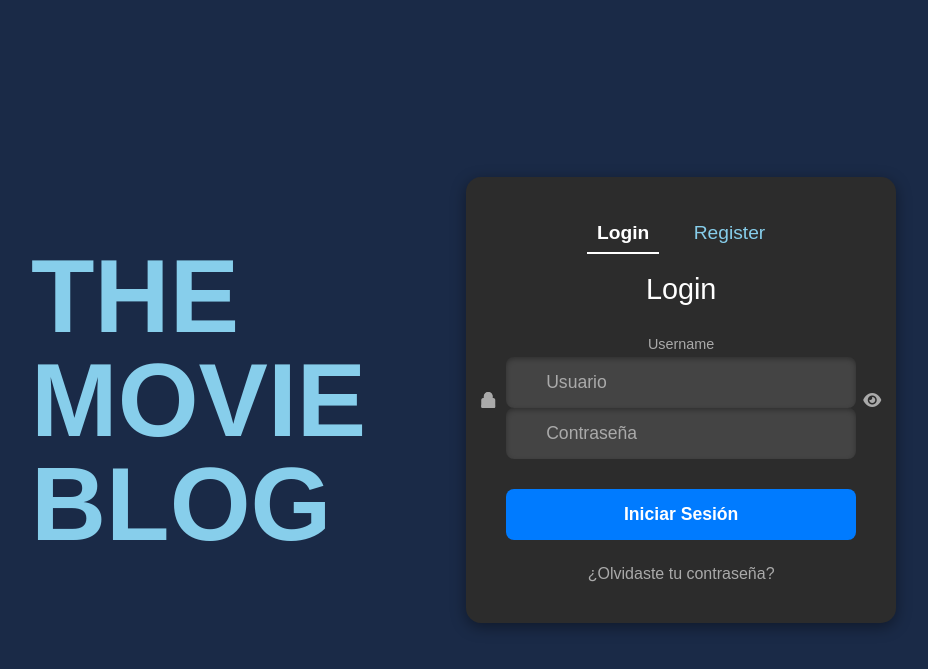
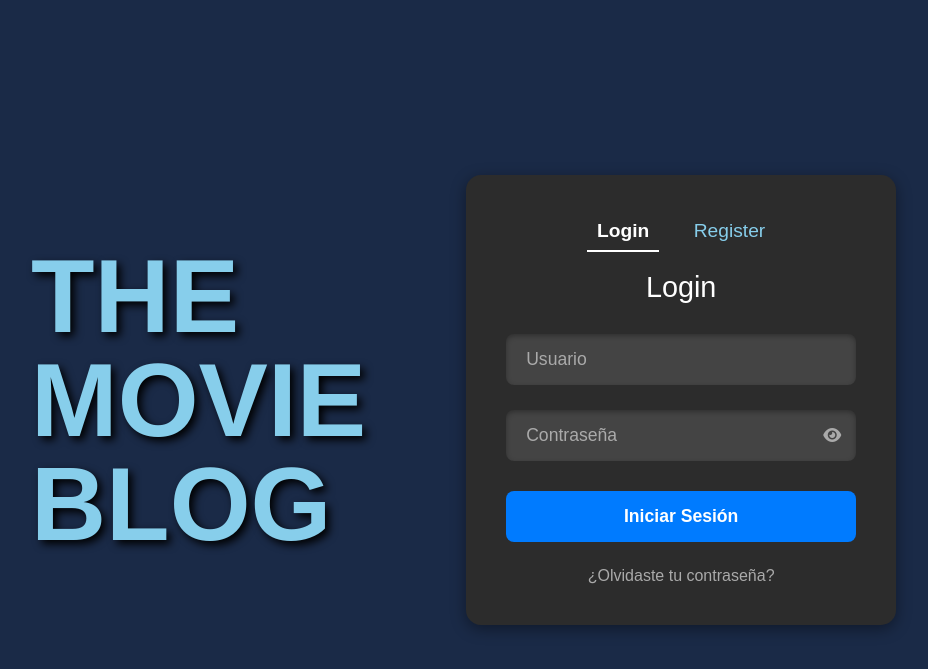
Before and after one commit to SGonzaPani/Usuario_0, a Django app: page /accounts/login_register/ in a window 1280 px wide. Shown: the top 669 px of the page, without its empty margins (33-961 px from the left). Run offline with Django 5.2, Linux system fonts and the light colour scheme.

Commit message:
feat: Añadir sistema de categorías y corregir formulario de admin

```diff
--- /dev/null
+++ b/blog/context_processors.py
@@ -0,0 +1,6 @@
+from .models import Categoria
+
+def categorias_disponibles(request):
+    return {
+        'categorias_menu': Categoria.objects.all()
+    }
--- a/blog/forms.py
+++ b/blog/forms.py
@@ -6,19 +6,24 @@ from .models import Comentario, Calificacion # Importa el modelo Comentario
 
 class RegistroForm(forms.ModelForm):
     # Campos adicionales para el registro de usuario
-    password = forms.CharField(label='Contraseña', widget=forms.PasswordInput)
-    password2 = forms.CharField(label='Confirmar contraseña', widget=forms.PasswordInput)
-
+    password1 = forms.CharField(
+    label='Contraseña',
+    widget=forms.PasswordInput(attrs={'placeholder': 'Contraseña'})
+)
+    password2 = forms.CharField(
+    label='Confirmar contraseña',
+    widget=forms.PasswordInput(attrs={'placeholder': 'Repetir Contraseña'})
+)
     class Meta:
         model = User
-        fields = ['username', 'email', 'password'] # Define los campos del modelo User que se usarán en el formulario
+        fields = ['username', 'email'] # Define los campos del modelo User que se usarán en el formulario
         labels = {
             'username': 'Nombre de Usuario',
             'email': 'Correo Electrónico',
         }
         widgets = {
-            'username': forms.TextInput(attrs={'class': 'form-control'}),
-            'email': forms.EmailInput(attrs={'class': 'form-control'}),
+            'email': forms.EmailInput(attrs={'class': 'form-control', 'placeholder': 'Correo electrónico'}),
+            'username': forms.TextInput(attrs={'class': 'form-control', 'placeholder': 'Nombre de usuario'}),
             # El password ya lo manejamos con PasswordInput arriba, no aquí
         }
 
--- a/blog/templates/blog/inicio_sesion_registro.html
+++ b/blog/templates/blog/inicio_sesion_registro.html
@@ -35,12 +35,14 @@
             text-align: left; /* Alinea el texto a la izquierda */
         }
 
+        /* Sombra Clásica */
         .blog-title h1 {
-            font-size: 6.5em; /* Tamaño de fuente más grande */
+            font-size: 6.5em;
             font-weight: bold;
-            color: #87ceeb; /* Color azul claro para el texto */
+            color: #87ceeb;
             margin: 0;
             line-height: 1;
+            text-shadow: 4px 4px 8px #000000; /* Sombra sutil y elegante */
         }
 
         .form-switch {
@@ -99,64 +101,60 @@
             font-weight: normal;
         }
 
-        /* Estilos para los campos de formulario de Django */
-        .login-card form p {
-            margin-bottom: 25px; /* Espacio entre cada campo de formulario */
+        /* Estilos generales para inputs */
+        .input-group {
+            margin-bottom: 25px;
             position: relative;
-            text-align: left; /* Alinea etiquetas y campos a la izquierda */
+            text-align: left;
         }
 
-        .login-card form label {
-            display: block; /* Cada label en su propia línea */
+        .input-group label {
+            display: block;
             color: #aaaaaa;
             font-size: 0.9em;
             margin-bottom: 5px;
         }
 
-        .login-card form input[type="text"],
-        .login-card form input[type="password"] {
-            width: calc(100% - 40px - 20px); /* Ajusta el ancho para el relleno del icono y el botón de visibilidad */
-            padding: 15px 20px 15px 40px; /* Relleno para texto e icono */
+        /* Contenedor Flexbox para alinear el input y el icono de ojo */
+        .input-container {
+            display: flex;
+            align-items: center;
+            position: relative;
+        }
+
+        .input-container input[type="text"],
+        .input-container input[type="email"],
+        .input-container input[type="password"] {
+            flex-grow: 1; /* Ocupa el espacio disponible */
+            width: 100%;
+            padding: 15px 20px; /* Padding estándar */
             border: none;
             border-radius: 8px;
-            background-color: #444444; /* Campos de entrada más oscuros */
+            background-color: #444444;
             color: #ffffff;
             font-size: 1.1em;
             outline: none;
-            box-shadow: inset 0 2px 5px rgba(0, 0, 0, 0.3); /* Sombra interior para profundidad */
+            box-shadow: inset 0 2px 5px rgba(0, 0, 0, 0.3);
+            box-sizing: border-box;
         }
 
-        .login-card form input::placeholder {
+        /* Ajuste de padding si hay icono de ojo */
+        .input-container input[type="password"] {
+            padding-right: 50px; /* Espacio para el icono de ojo */
+        }
+
+        .input-container input::placeholder {
             color: #aaaaaa;
         }
 
-        .login-card form .icon {
-            position: absolute;
-            left: 15px;
-            top: 50%; /* Ajusta si hay label encima */
-            transform: translateY(-50%);
-            color: #aaaaaa; /* Color del icono */
-            pointer-events: none;
-        }
-        /* Ajuste específico para el icono cuando hay label encima */
-        .login-card form p label + input + .icon {
-             top: calc(50% + 10px); /* Ajusta la posición del icono para que esté centrado con el input */
-        }
-
-        .login-card form .toggle-password {
+        /* Estilos para el icono del ojo */
+        .toggle-password {
             position: absolute;
             right: 15px;
-            top: 50%; /* Ajusta si hay label encima */
-            transform: translateY(-50%);
             color: #aaaaaa;
             cursor: pointer;
             transition: color 0.3s ease;
         }
-        /* Ajuste específico para el toggle cuando hay label encima */
-        .login-card form p label + input + .toggle-password {
-             top: calc(50% + 10px); /* Ajusta la posición del toggle para que esté centrado con el input */
-        }
-
 
         .login-card form .errorlist {
             color: #ff6b6b; /* Rojo para errores */
@@ -308,28 +306,19 @@
                         <h2>Login</h2>
                         {% for field in login_form %}
                             <div class="input-group">
-                                {% if field.label_tag and field.label != "Password" %} {# Opcional: mostrar labels si no son de contraseña #}
-                                    <label for="{{ field.id_for_label }}">{{ field.label }}</label>
-                                {% endif %}
-
-                                {# Renderizado del campo de input #}
+                                <label for="{{ field.id_for_label }}" {% if field.name == 'username' or field.name == 'password' %}style="display:none;"{% endif %}>{{ field.label }}</label>
+                                <div class="input-container">
                                     {% if field.name == 'username' %}
-                                    <i class="fas fa-user icon"></i>
                                         <input type="text" name="{{ field.name }}" id="{{ field.id_for_label }}" placeholder="Usuario" value="{{ field.value|default_if_none:'' }}">
                                     {% elif field.name == 'password' %}
-                                    <i class="fas fa-lock icon"></i>
                                         <input type="password" name="{{ field.name }}" id="{{ field.id_for_label }}" placeholder="Contraseña">
                                         <i class="fas fa-eye toggle-password" id="togglePasswordLogin"></i>
                                     {% else %}
-                                    {{ field }} {# Para otros campos que puedan aparecer, aunque en auth form solo son username y password #}
+                                        {{ field }}
                                     {% endif %}
-
+                                </div>
                                 {% if field.errors %}
-                                    <ul class="errorlist">
-                                        {% for error in field.errors %}
-                                            <li>{{ error }}</li>
-                                        {% endfor %}
-                                    </ul>
+                                    <ul class="errorlist">{% for error in field.errors %}<li>{{ error }}</li>{% endfor %}</ul>
                                 {% endif %}
                             </div>
                         {% endfor %}
@@ -349,26 +338,26 @@
                         {% for field in register_form %}
                             <div class="input-group">
                                 <label for="{{ field.id_for_label }}">{{ field.label }}</label>
+                                <div class="input-container">
                                     {% if field.name == 'username' %}
-                                    <i class="fas fa-user icon"></i>
-                                    <input type="text" name="{{ field.name }}" id="{{ field.id_for_label }}" placeholder="Nombre de usuario" value="{{ field.value|default_if_none:'' }}">
-                                {% elif field.name == 'password1' or field.name == 'password2' %}
-                                    <i class="fas fa-lock icon"></i>
-                                    <input type="password" name="{{ field.name }}" id="{{ field.id_for_label }}" placeholder="Contraseña">
-                                    <i class="fas fa-eye toggle-password" id="togglePasswordRegister{{ forloop.counter }}"></i> {# ID único para cada campo de contraseña #}
+                                        <input type="text" name="username" id="id_username" placeholder="Nombre de usuario" value="{{ field.value|default_if_none:'' }}">
+                                    {% elif field.name == 'email' %}
+                                        <input type="email" name="email" id="id_email" placeholder="Correo electrónico" value="{{ field.value|default_if_none:'' }}">
+                                    {% elif field.name == 'password1'%}
+                                        <input type="password" name="password1" id="id_password1" placeholder="Contraseña">
+                                        <i class="fas fa-eye toggle-password" id="togglePasswordRegister1"></i>
+                                    {% elif field.name == 'password2' %}
+                                        <input type="password" name="password2" id="id_password2" placeholder="Repetir Contraseña">
+                                        <i class="fas fa-eye toggle-password" id="togglePasswordRegister2"></i>
                                     {% else %}
                                         {{ field }}
                                     {% endif %}
-
+                                </div>
                                 {% if field.errors %}
-                                    <ul class="errorlist">
-                                        {% for error in field.errors %}
-                                            <li>{{ error }}</li>
-                                        {% endfor %}
-                                    </ul>
+                                    <ul class="errorlist">{% for error in field.errors %}<li>{{ error }}</li>{% endfor %}</ul>
                                 {% endif %}
                                 {% if field.help_text %}
-                                    <small class="helptext" style="display: block; color: #aaaaaa; font-size: 0.8em; margin-top: 5px; text-align: left;">{{ field.help_text }}</small>
+                                    <small class="helptext">{{ field.help_text }}</small>
                                 {% endif %}
                             </div>
                         {% endfor %}
--- a/blog/urls.py
+++ b/blog/urls.py
@@ -16,4 +16,9 @@ urlpatterns = [
 
     # URL para cerrar sesión
     path('accounts/logout/', views.cerrar_sesion, name='cerrar_sesion'),
+
+    path('about/', views.about, name='about'),
+     # Nueva ruta para las categorías
+    path('categoria/<slug:categoria_slug>/', views.peliculas_por_categoria, name='peliculas_por_categoria'),
+
 ]
--- a/blog/views.py
+++ b/blog/views.py
@@ -5,8 +5,33 @@ from django.contrib.auth.forms import AuthenticationForm # Solo AuthenticationFo
 from django.contrib.auth import login, logout, authenticate
 from django.contrib import messages
 from django.contrib.auth.decorators import login_required
-from .models import Pelicula, Comentario, Calificacion # Asegúrate de que Calificacion también esté importada si la usas
+from .models import Pelicula, Comentario, Calificacion, Categoria
 from .forms import ComentarioForm, RegistroForm # Importa tu RegistroForm personalizado desde .forms
+
+
+
+# Vista para la página principal que muestra todas las películas
+def listado_peliculas(request):
+    peliculas = Pelicula.objects.all()
+    return render(request, 'listado_peliculas.html', {'peliculas': peliculas})
+
+
+# Vista que filtra las películas por categoría
+def peliculas_por_categoria(request, categoria_slug):
+    # Obtener el objeto de la categoría o mostrar un 404 si no existe
+    categoria = get_object_or_404(Categoria, slug=categoria_slug)
+
+    # Filtrar las películas que pertenecen a la categoría
+    peliculas = Pelicula.objects.filter(categorias=categoria)
+
+    # Preparar el contexto para la plantilla
+    context = {
+        'categoria_actual': categoria,
+        'peliculas': peliculas,
+    }
+
+    return render(request, 'listado_peliculas.html', context)
+
 
 # --- Vista para la lista de películas ---
 def lista_peliculas(request):
@@ -142,3 +167,9 @@ def cerrar_sesion(request):
     logout(request)
     messages.info(request, "Has cerrado tu sesión.")
     return redirect('lista_peliculas') # Redirige a la lista de películas por defecto
+
+def about(request):
+    """
+    Vista para renderizar la página "Nosotros" o "Contacto".
+    """
+    return render(request, 'blog/about.html')
--- a/core/settings.py
+++ b/core/settings.py
@@ -65,6 +65,7 @@ TEMPLATES = [
                 'django.template.context_processors.request',
                 'django.contrib.auth.context_processors.auth',
                 'django.contrib.messages.context_processors.messages',
+                'blog.context_processors.categorias_disponibles', #context processor para categorías
             ],
         },
     },
```
Also changed, not shown: blog/admin.py (+5 -2 lines), blog/models.py (+20 -2 lines), blog/templates/blog/about.html (added, +20 -0 lines), blog/templates/listado_peliculas.html (added, +27 -0 lines), static/css/style.css (+16 -0 lines), templates/base.html (+23 -0 lines), blog/migrations/0002_categoria_remove_pelicula_descripcion_and_more.py (added), blog/migrations/0003_remove_pelicula_descripcion_pelicula_sinopsis.py (added), db.sqlite3. Lines whose indentation alone changed are shown as unchanged.
